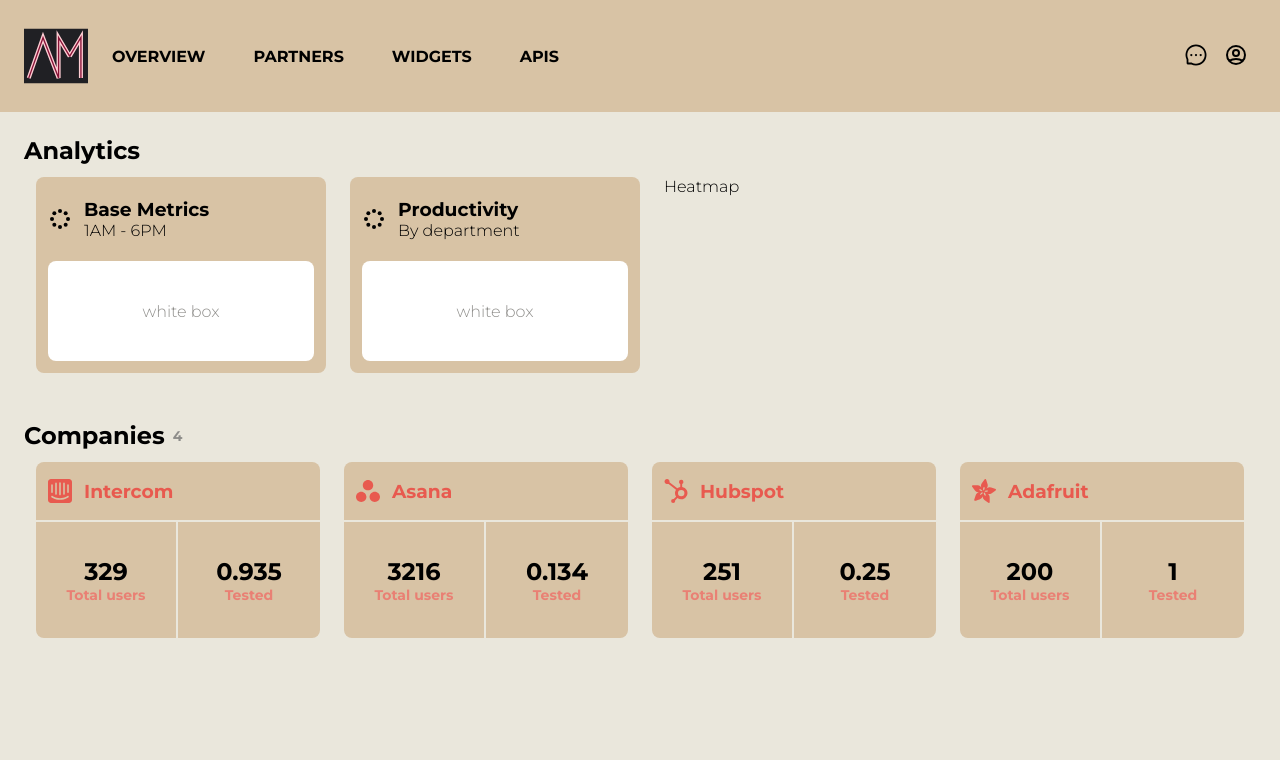
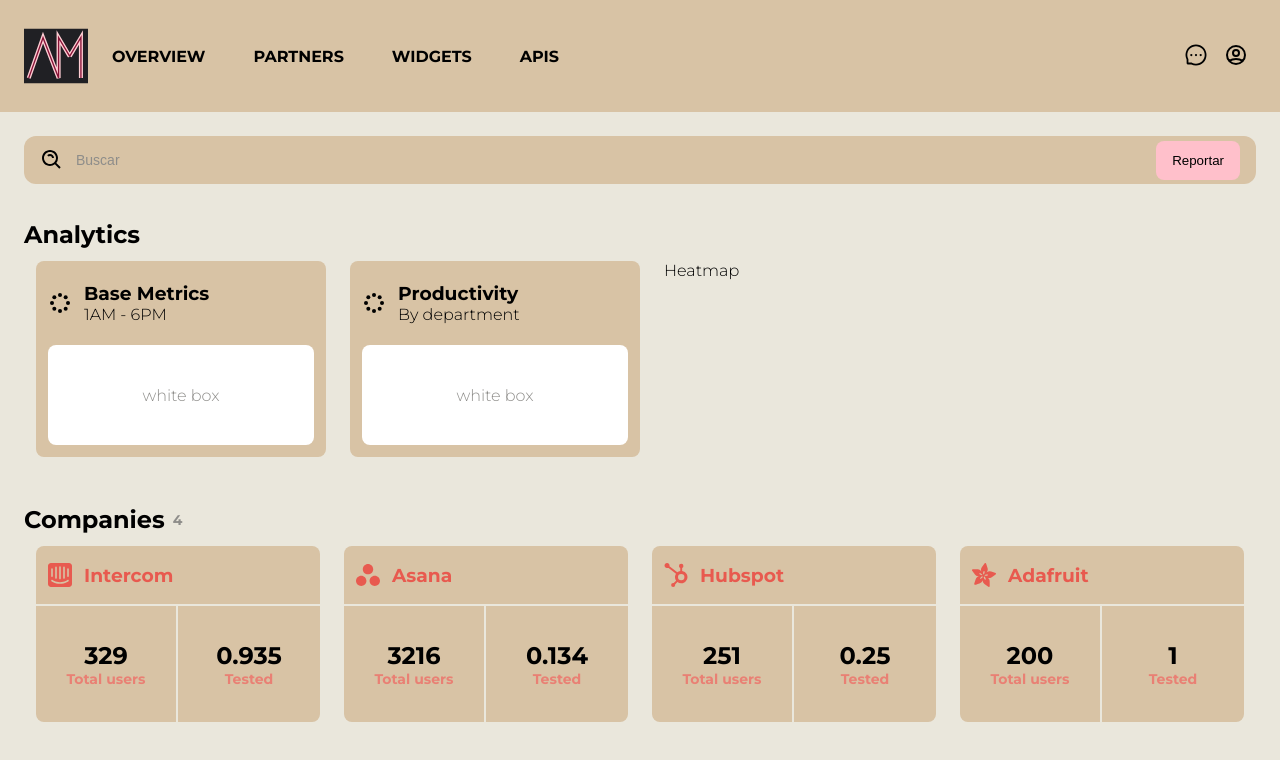
Before and after one commit to amanda-yosh/dash-challenge, a React (Create React App) app: page / in a window 1280 px wide. Shown: the top 760 px of the page. Built offline with nearby package versions, Linux system fonts and the light colour scheme.

Commit message:
feat: create SearchBar component

```diff
--- a/src/App.tsx
+++ b/src/App.tsx
@@ -2,12 +2,14 @@
 import Header from './panels/Header/Header';
 import Analytics from './panels/Analytics/Analytics';
 import './App.scss';
+import SearchBar from './panels/SearchBar/SearchBar';
 
 function App() {
   return (
     <div className="App">
       <Header />
       <section className='main-container'>
+        <SearchBar />
         <Analytics />
         <Companies />
       </section>
--- /dev/null
+++ b/src/panels/SearchBar/SearchBar.scss
@@ -0,0 +1,42 @@
+@import 'src/styles/variables.scss';
+@import 'src/styles/colors.scss';
+
+.search {
+  &__report {
+    background-color: pink;
+    padding: 12px 16px;
+    border-radius: $mediumBorderRadius;
+
+    &:hover {
+      background-color: palevioletred;
+    }
+  }
+}
+
+.inputBox {
+  height: 48px;
+  display: flex;
+  align-items: center;
+  gap: 12px;
+  border-radius: $largeBorderRadius;
+  padding: 12px 16px;
+  background-color: $color-background2;
+
+  &:focus-within {
+    outline: 2px solid $color-border;
+  }
+}
+
+.input {
+  background: transparent;
+  outline: none;
+  border: none;
+  color: $color-black;
+  font-size: 14px;
+  display: flex;
+  flex: 1 1 0%;
+
+  &::placeholder {
+    color: $color-text;
+  }
+}
--- /dev/null
+++ b/src/panels/SearchBar/SearchBar.tsx
@@ -0,0 +1,43 @@
+import { ReactNode, InputHTMLAttributes } from 'react';
+import { BiSearchAlt } from 'react-icons/bi';
+import './SearchBar.scss';
+
+interface InputProps extends InputHTMLAttributes<HTMLInputElement> {
+  placeholder: string;
+}
+
+function Input (props: InputProps) {
+  return (
+    <input className='input' { ...props } />
+  )
+}
+
+interface InputBoxProps {
+  children: ReactNode;
+}
+
+function InputBox ({children}: InputBoxProps) {
+  return (
+    <div className='inputBox'>
+      {children}
+    </div>
+  );
+}
+
+function SearchBar () {
+  function report() {
+    alert('Busca realizada!')
+  }
+
+  return (
+    <label className='search' htmlFor="search">
+      <InputBox>
+        <BiSearchAlt />
+        <Input name="search" id="search" type="text" placeholder={'Buscar'} />
+        <button className='search__report' type='button' onClick={report}>Reportar</button>
+      </InputBox>
+    </label>
+  );
+}
+
+export default SearchBar;
```
